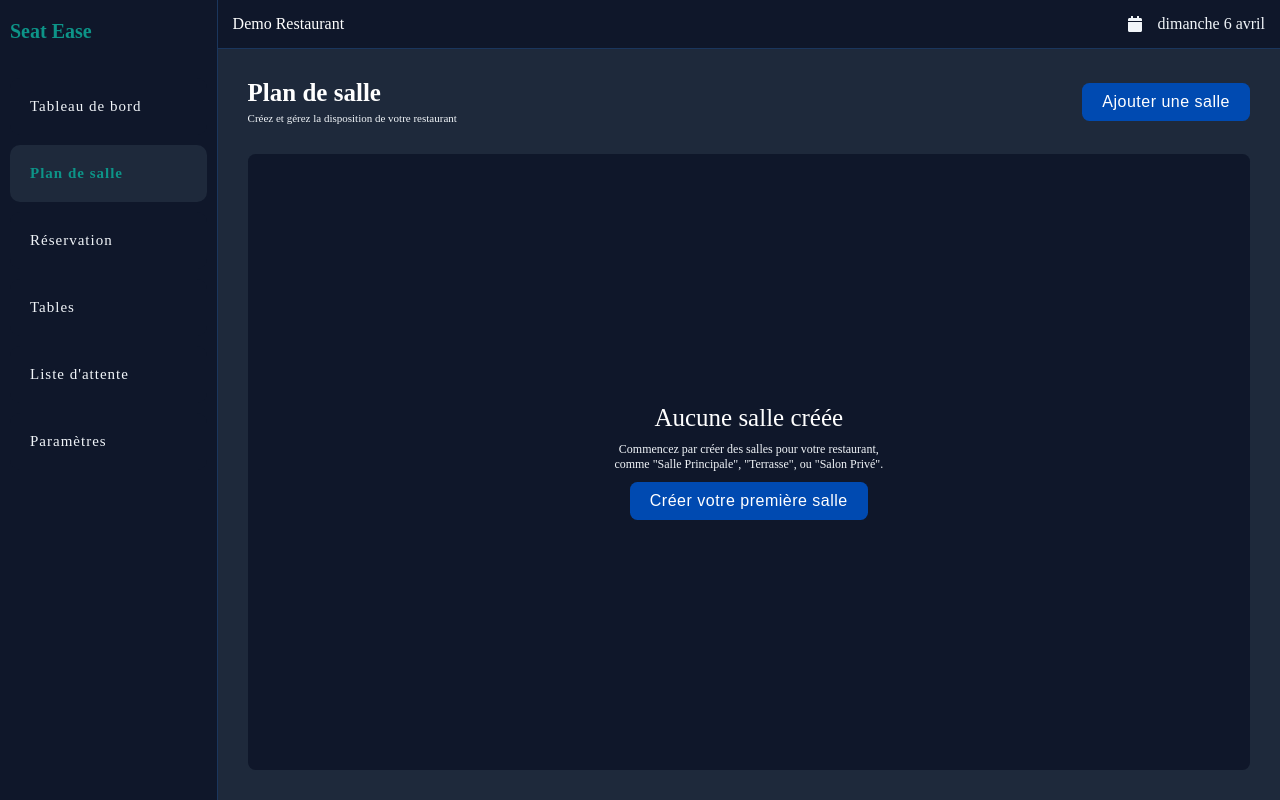
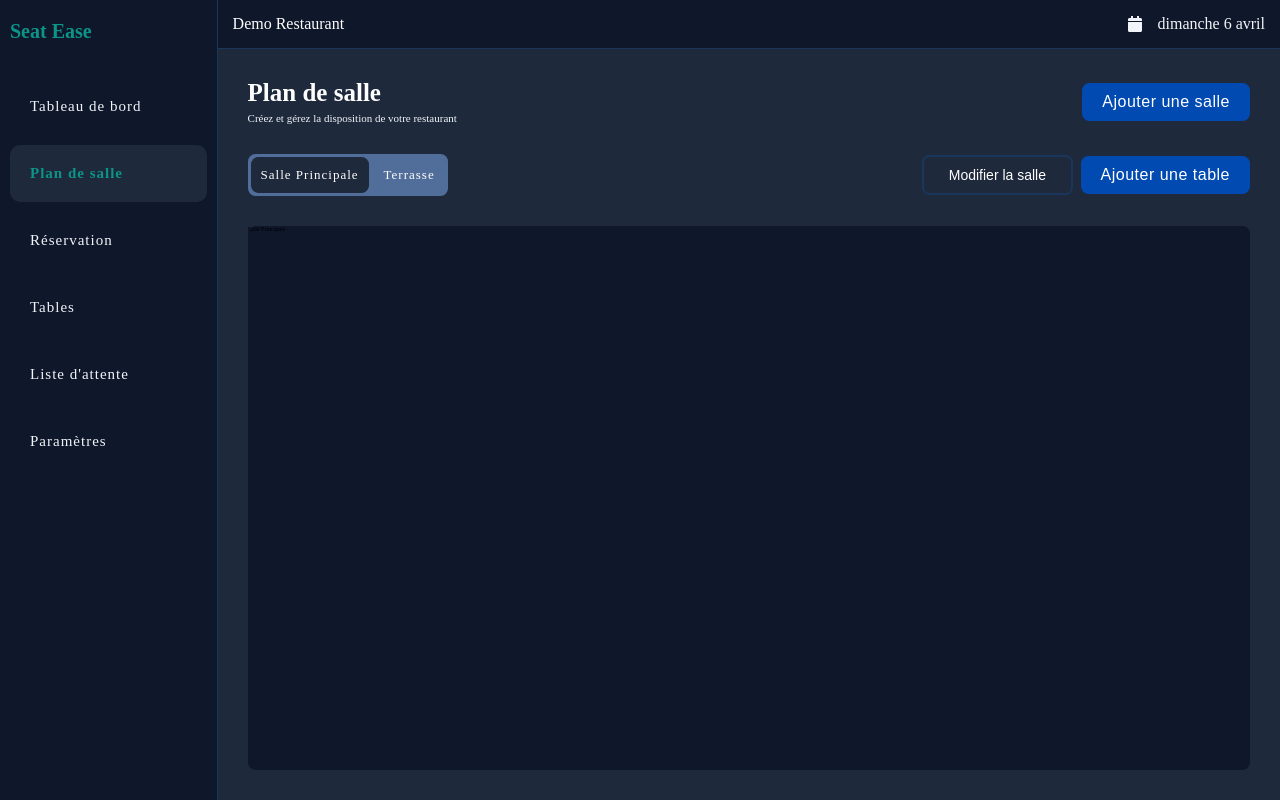
Before and after one commit to Seat-Ease/FrontEnd, a Vue app: page /floorplan in a window 1280 px wide. Built offline with nearby package versions, Linux system fonts and the light colour scheme; a web font is replaced by a local one; what v-calendar, vue-konva would draw is missing.

Commit message:
ability to add new room done

```diff
--- a/src/components/floor plan/NewRoomForm.vue
+++ b/src/components/floor plan/NewRoomForm.vue
@@ -10,14 +10,35 @@
       </div>
       <div class="input-container">
         <label for="nom-salle">Nom de la salle</label>
-        <input id="nom-salle" type="text" placeholder="ex: Salle principale, Terrasse" />
+        <input
+          v-model="roomNameInput"
+          id="nom-salle"
+          type="text"
+          placeholder="ex: Salle principale, Terrasse"
+        />
       </div>
-      <button class="submit-btn">Créer la salle</button>
+      <button @click="submitForm" class="submit-btn">Créer la salle</button>
     </form>
   </div>
 </template>
 <script setup>
+import { floorStore } from '@/stores/floorStore'
 import { mainStore } from '@/stores/mainStore'
+import { v4 as uuidv4 } from 'uuid'
+import { ref } from 'vue'
+
+const roomNameInput = ref('')
+function submitForm(e) {
+  e.preventDefault()
+  if (roomNameInput.value.length === 0) return
+  const newRoom = {
+    id: String(uuidv4()),
+    name: roomNameInput.value,
+  }
+  floorStore().addRoom(newRoom)
+  roomNameInput.value = ''
+  mainStore().newRoomFormShowing = false
+}
 </script>
 <style scoped>
 .form-container {
--- a/src/pages/FloorPlan.vue
+++ b/src/pages/FloorPlan.vue
@@ -45,14 +45,15 @@
   </div>
 </template>
 <script setup>
-import { ref } from 'vue'
+import { ref, computed } from 'vue'
 import { v4 as uuidv4 } from 'uuid'
 import { mainStore } from '@/stores/mainStore'
+import { floorStore } from '@/stores/floorStore'
 
-const selectedRoom = ref(null)
-const rooms = ref([])
+const rooms = computed(() => floorStore().getRooms())
+const selectedRoom = ref(rooms.value[0])
 function handleRoomSelection(e) {
-  selectedRoomId.value = rooms.find((room) => room.id === String(e.target.id))
+  selectedRoom.value = rooms.value.find((room) => room.id === String(e.target.id))
 }
 </script>
 <style scoped>
--- a/src/stores/floorStore.js
+++ b/src/stores/floorStore.js
@@ -2,12 +2,11 @@ import { ref } from 'vue'
 import { defineStore } from 'pinia'
 
 export const floorStore = defineStore('floorStore', () => {
-  const floorSetting = ref({
-    rooms: [
-      { id: '97a2da6c-f5bf-46d6-a97c-0a964ae9f719', name: 'Main Hall' },
-      { id: '20c97f29-5cc0-466a-9b9e-e395538fa890', name: 'Terrace' },
-    ],
-    tables: [
+  const rooms = ref([
+    { id: '97a2da6c-f5bf-46d6-a97c-0a964ae9f719', name: 'Salle Principale' },
+    { id: '20c97f29-5cc0-466a-9b9e-e395538fa890', name: 'Terrasse' },
+  ])
+  const tables = ref([
     {
       id: 'dc701711-324a-4021-875d-ffc8adb751e5',
       x: 70,
@@ -488,21 +487,25 @@ export const floorStore = defineStore('floorStore', () => {
       room_id: '20c97f29-5cc0-466a-9b9e-e395538fa890',
       occupied: false,
     },
-    ],
-  })
-  function getFloorSetting() {
-    return floorSetting.value
+  ])
+  function getRooms() {
+    return rooms.value
   }
-  function setFloorSetting(newFloorSetting) {
-    floorSetting.value = newFloorSetting
+  function addRoom(newRoom) {
+    rooms.value.push(newRoom)
+  }
+  function getTables() {
+    return tables.value
+  }
+  function addTable(newTable) {
+    tables.value.push(newTable)
   }
   function updateTableState(id) {
-    const tableIndex = floorSetting.value.tables.findIndex((table) => table.id === id)
+    const tableIndex = tables.value.findIndex((table) => table.id === id)
     if (tableIndex === -1) return
     else {
-      floorSetting.value.tables[tableIndex].occupied =
-        !floorSetting.value.tables[tableIndex].occupied
+      tables.value[tableIndex].occupied = !tables.value[tableIndex].occupied
     }
   }
-  return { getFloorSetting, setFloorSetting, updateTableState }
+  return { getRooms, addRoom, getTables, addTable, updateTableState }
 })
```
Lines whose indentation alone changed are shown as unchanged.
